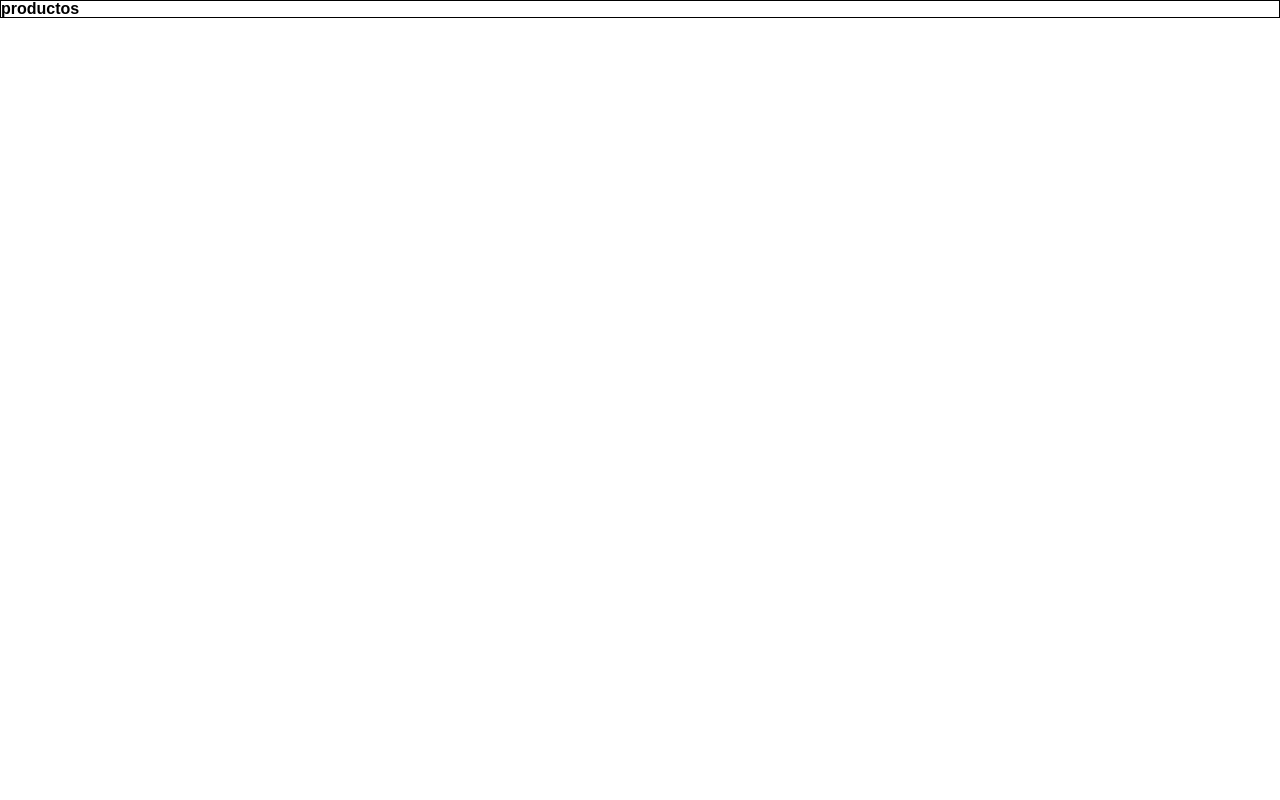
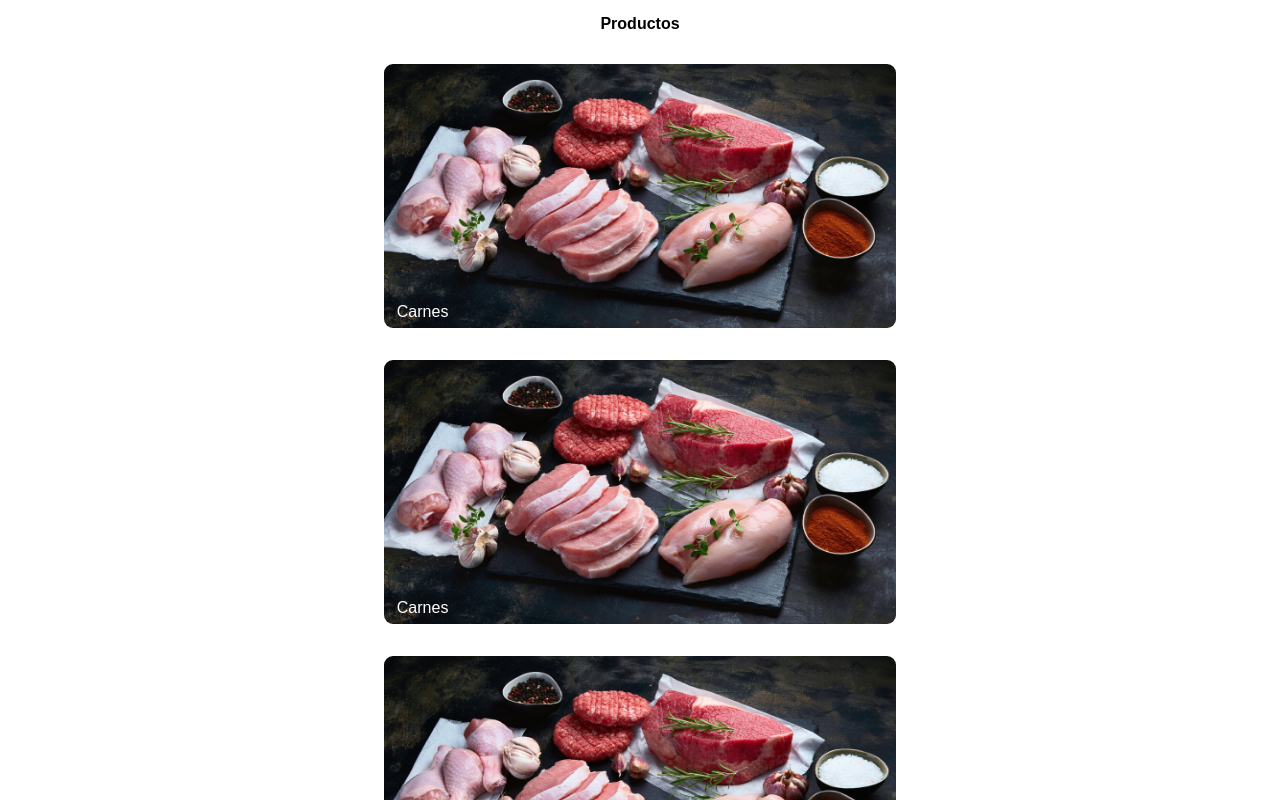
Before and after one commit to AndresCespedes23/best-app-ever, a Next.js app: page /almacen/productos in a window 1280 px wide. Shown: the top 800 px of the page. Built offline with nearby package versions, Linux system fonts and the light colour scheme.

Commit message:
add products page & create products categories reusable component

```diff
--- /dev/null
+++ b/src/Components/ProductsPhotoContainer/index.js
@@ -0,0 +1,17 @@
+import Image from "next/image";
+import styles from "@/styles/container-fotos-productos.module.css";
+
+export default function ProductsPhotoContainer({ src, alt, text }) {
+  return (
+    <figure className={styles.fotosContainer}>
+      <Image
+        className={styles.fotosProducto}
+        height={264}
+        width={512}
+        src={src}
+        alt={alt}
+      />
+      <figcaption className={styles.fotosPie}>{text}</figcaption>
+    </figure>
+  );
+}
--- a/src/pages/almacen/productos/index.js
+++ b/src/pages/almacen/productos/index.js
@@ -1,5 +1,9 @@
+/* eslint-disable @next/next/no-img-element */
 import Head from "next/head";
 import styles from "../../../styles/productos.module.css";
+import carne from "../../../../public/images/store/carne.jpg";
+import Image from "next/image";
+import ProductsPhotoContainer from "@/Components/ProductsPhotoContainer";
 
 export default function Grocery() {
   return (
@@ -10,7 +14,13 @@ export default function Grocery() {
         <meta name="viewport" content="width=device-width, initial-scale=1" />
         <link rel="icon" href="/favicon.ico" />
       </Head>
-      <h1 className={styles.productos}>productos</h1>
+      <h1 className={styles.productos}>Productos</h1>
+      <div className={styles.categoriasProductos}>
+        <ProductsPhotoContainer src={carne} alt="carniceria" text="Carnes" />
+        <ProductsPhotoContainer src={carne} alt="carniceria" text="Carnes" />
+        <ProductsPhotoContainer src={carne} alt="carniceria" text="Carnes" />
+        <ProductsPhotoContainer src={carne} alt="carniceria" text="Carnes" />
+      </div>
     </>
   );
 }
--- /dev/null
+++ b/src/styles/container-fotos-productos.module.css
@@ -0,0 +1,21 @@
+.fotosContainer{
+    padding: 1rem;
+    display: flex;
+    justify-content: flex-start;
+    align-items: flex-end;
+}
+.fotosProducto {
+    border-radius: 9px;
+    cursor: pointer;
+}
+.fotosProducto:hover {
+    box-shadow: 5px 5px 3px #c4c0c0;
+}
+.fotosPie{
+    position: absolute;
+    padding-left: 1vw;
+    padding-bottom: 1vh;
+    display: flex;
+    justify-content: flex-start;
+    color: #FFF;
+}
--- a/src/styles/productos.module.css
+++ b/src/styles/productos.module.css
@@ -1,3 +1,11 @@
 .productos {
-    border: 1px solid black;
+    padding: 1rem;
+    display: flex;
+    justify-content: center;
 }
+.categoriasProductos{
+    display: flex;
+    justify-content: center;
+    align-items: center;
+    flex-direction: column;
+}
```
Also changed, not shown: public/images/store/carne.jpg (added).
